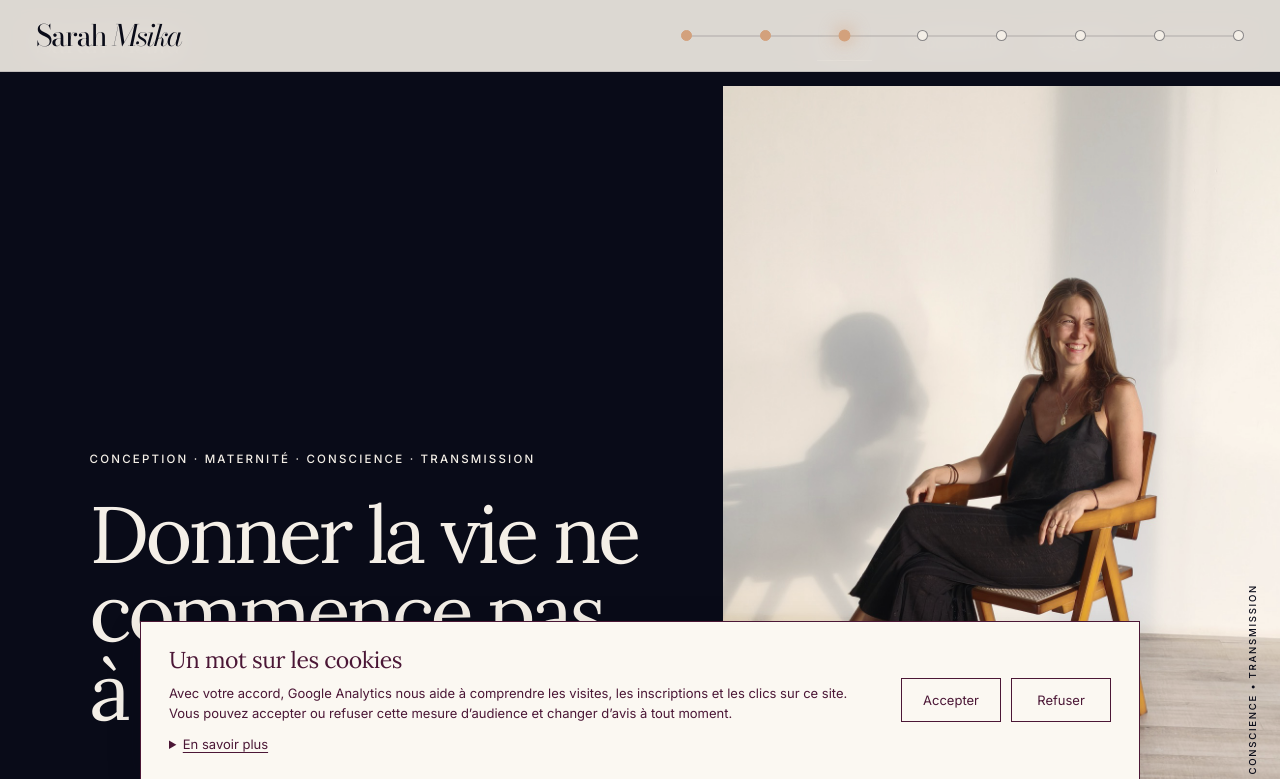
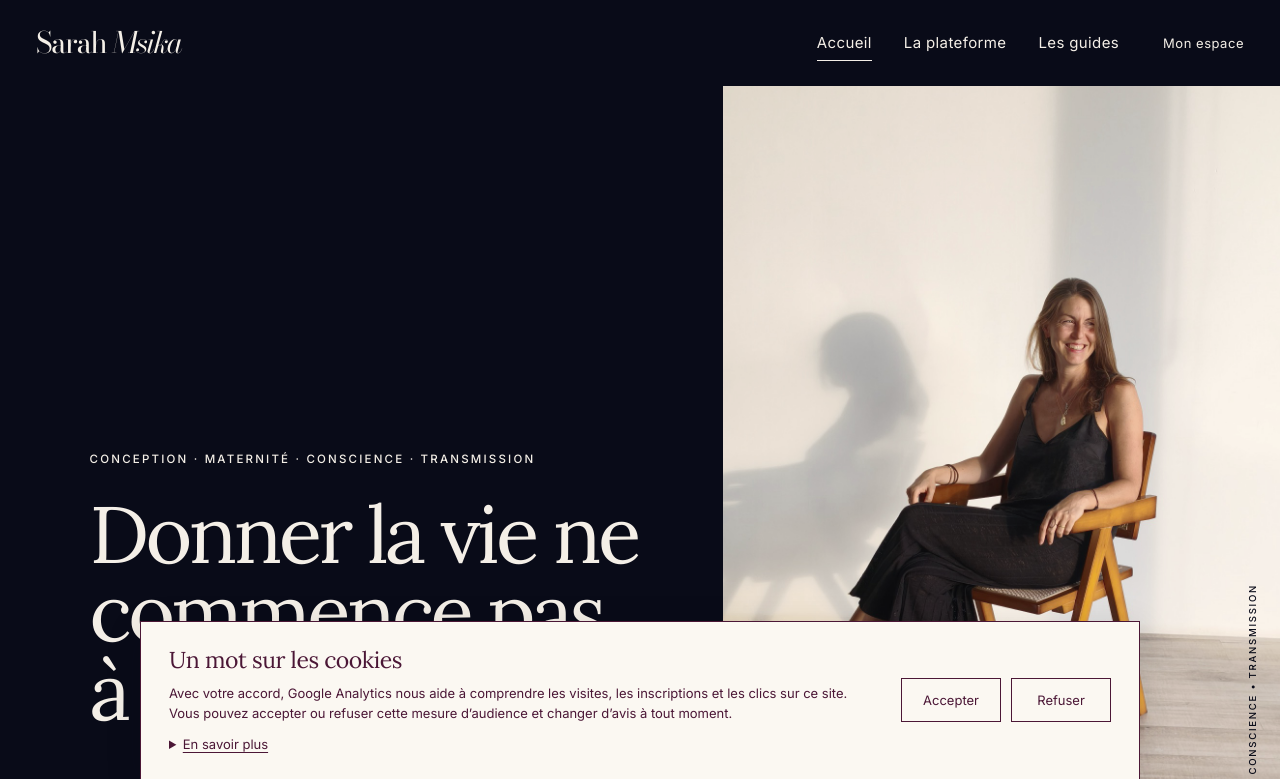
Before and after one commit to sarahmsika/sarahmsika.github.io, a plain HTML site: page index.html in a window 1280 px wide. Shown: the top 779 px of the page. Drawn offline with nearby package versions, Linux system fonts and the light colour scheme.

Commit message:
Keep navigation visible and simplify homepage platform call to action

```diff
--- a/index.html
+++ b/index.html
@@ -583,27 +583,21 @@ header .approved-menu a:focus-visible{outline:1px solid currentColor;outline-off
 header .approved-menu a:last-child{border:0;padding-left:0;margin-left:12px;font-size:13px;letter-spacing:.04em}
 @media(max-width:760px){header .nav{padding-top:16px;padding-bottom:12px;gap:12px}header .approved-menu{width:100%;justify-content:space-between;gap:8px 14px;font-size:14px}header .approved-menu a:last-child{margin-left:0;font-size:12px}}
 @media(max-width:390px){header .approved-menu{gap:6px 10px;font-size:13px}header .approved-menu a:last-child{font-size:11px}}
+</style><style id="home-navigation-final">
+:root{--site-header-height:86px}
+header{position:fixed;top:0;left:0;z-index:100;background:#090b18}
+header .nav{flex-wrap:wrap}
+.hero-copy{min-width:0;padding-top:max(150px,calc(var(--site-header-height) + 32px))}
+.hero-bottom{display:flex;flex-wrap:wrap;gap:24px 32px;align-items:flex-end}
+.hero-bottom>p{flex:1 1 250px;min-width:0}
+.hero-bottom>.button{flex:0 1 auto;min-width:0;width:max-content;max-width:100%;gap:20px;line-height:1.5;white-space:normal;box-sizing:border-box}
+.platform-discover{margin-top:44px}
+.platform-discover .button{min-width:0;max-width:100%;gap:24px}
+main section[id]{scroll-margin-top:calc(var(--site-header-height) + 20px)}
+@media(max-width:760px){header .nav{flex-wrap:wrap}.hero-copy{padding-top:max(170px,calc(var(--site-header-height) + 32px))}}
 </style></head>
 <body>
-  <nav class="page-tracker" aria-label="Progression dans la page">
-    <div class="shell tracker-inner">
-      <a class="brand tracker-brand" href="#top"><span>Sarah</span> <em>Msika</em></a>
-      <div class="tracker-rail">
-        <span class="tracker-line" aria-hidden="true"></span>
-        <span class="tracker-progress" aria-hidden="true"></span>
-        <div class="tracker-dots">
-          <a class="tracker-dot is-active" href="#vision" aria-label="Vision"></a>
-          <a class="tracker-dot" href="#sarah" aria-label="Sarah Msika"></a>
-          <a class="tracker-dot" href="#liste" aria-label="Inscription"></a>
-          <a class="tracker-dot" href="#parcours" aria-label="De l’origine à la transmission"></a>
-          <a class="tracker-dot" href="#plateforme" aria-label="La plateforme"></a>
-          <a class="tracker-dot" href="#philosophie" aria-label="Philosophie"></a>
-          <a class="tracker-dot" href="#livre" aria-label="Le livre"></a>
-          <a class="tracker-dot" href="#suite" aria-label="La suite"></a>
-        </div>
-      </div>
-    </div>
-  </nav>
+
   <header>
     <div class="shell nav">
       <a class="brand" href="#top"><span>Sarah</span> <em>Msika</em></a>
@@ -751,16 +745,7 @@ header .approved-menu a:last-child{border:0;padding-left:0;margin-left:12px;font
           </div>
           <p class="platform-intro">La plateforme réunira des contenus, des pratiques et des espaces d’accompagnement pour permettre à chacune et chacun d’explorer les sujets qui le concernent, au moment où ils se présentent.</p>
         </div>
-        <div class="platform-options">
-          <article class="platform-option reveal">
-            <h3>Apprendre</h3>
-            <p>Vidéos, conversations, audios, guides pratiques, témoignages et ressources sélectionnées.</p>
-          </article>
-          <article class="platform-option reveal">
-            <h3>Être accompagné(e)</h3>
-            <p>Des espaces de guidance et d’échange avec Sarah, selon la formule choisie, complétés si besoin par le suivi d’Alexis Robic d’<a href="https://www.innesociety.com/" target="_blank" rel="noopener">Inné</a>.</p>
-          </article>
-        </div>
+        <div class="platform-discover reveal"><a class="button button-light" href="/plateforme/">Découvrir le contenu</a></div>
       </div>
     </section>
 
@@ -868,30 +853,7 @@ header .approved-menu a:last-child{border:0;padding-left:0;margin-left:12px;font
     window.addEventListener('resize', requestTimelineUpdate);
     updateChapterTimeline();
 
-    const tracker = document.querySelector('.page-tracker');
-    const hero = document.querySelector('.hero');
-    const trackerDots = Array.from(document.querySelectorAll('.tracker-dot'));
-    const trackedSections = trackerDots.map((dot) => document.querySelector(dot.getAttribute('href')));
-    const updatePageTracker = () => {
-      const maxScroll = Math.max(1, document.documentElement.scrollHeight - window.innerHeight);
-      const trackerStart = Math.min(maxScroll, hero.offsetTop + hero.offsetHeight);
-      const trackerRange = Math.max(1, maxScroll - trackerStart);
-      const trackerProgress = Math.min(100, Math.max(0, (window.scrollY - trackerStart) / trackerRange * 100));
-      tracker.style.setProperty('--page-progress', `${trackerProgress / 100}`);
-      tracker.classList.toggle('is-visible', window.scrollY >= trackerStart - 1);
-      const marker = window.innerHeight * .46;
-      let activeIndex = 0;
-      trackedSections.forEach((section, index) => {
-        if (section && section.getBoundingClientRect().top <= marker) activeIndex = index;
-      });
-      trackerDots.forEach((dot, index) => {
-        dot.classList.toggle('is-passed', index <= activeIndex);
-        dot.classList.toggle('is-active', index === activeIndex);
-      });
-    };
-    window.addEventListener('scroll', updatePageTracker, { passive: true });
-    window.addEventListener('resize', updatePageTracker);
-    updatePageTracker();
+
 
     const interestForm = document.getElementById('sib-form');
     const signupSection = document.querySelector('.signup');
@@ -933,5 +895,5 @@ header .approved-menu a:last-child{border:0;padding-left:0;margin-left:12px;font
       }
     });
   </script>
-</body>
+<script>const siteHeader=document.querySelector('header');const syncHeaderHeight=()=>document.documentElement.style.setProperty('--site-header-height',siteHeader.getBoundingClientRect().height+'px');new ResizeObserver(syncHeaderHeight).observe(siteHeader);syncHeaderHeight();</script></body>
 </html>
```
